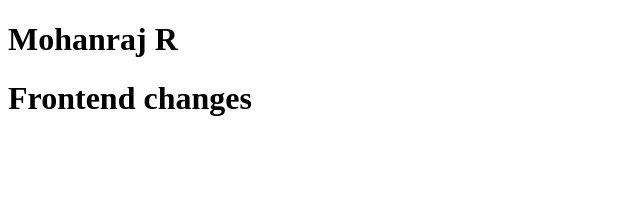
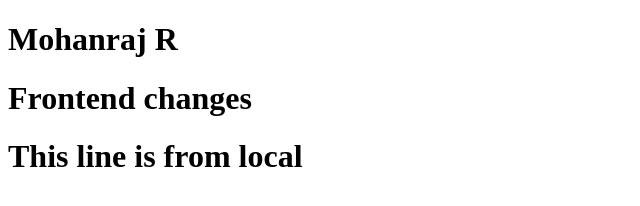
Before and after one commit to Mohanraj-0101/Practice, a plain HTML site: page index.html in a window 1280 px wide. Shown: the whole page, without its empty margins (0-640 px from the left). Drawn offline with Linux system fonts and the light colour scheme.

Commit message:
feat : a new line is added to check mergeconflict

```diff
--- a/index.html
+++ b/index.html
@@ -9,5 +9,6 @@
 <body>
     <h1>Mohanraj R</h1>
     <h1>Frontend changes</h1>
+    <h1>This line is from local</h1>
 </body>
 </html>
```
